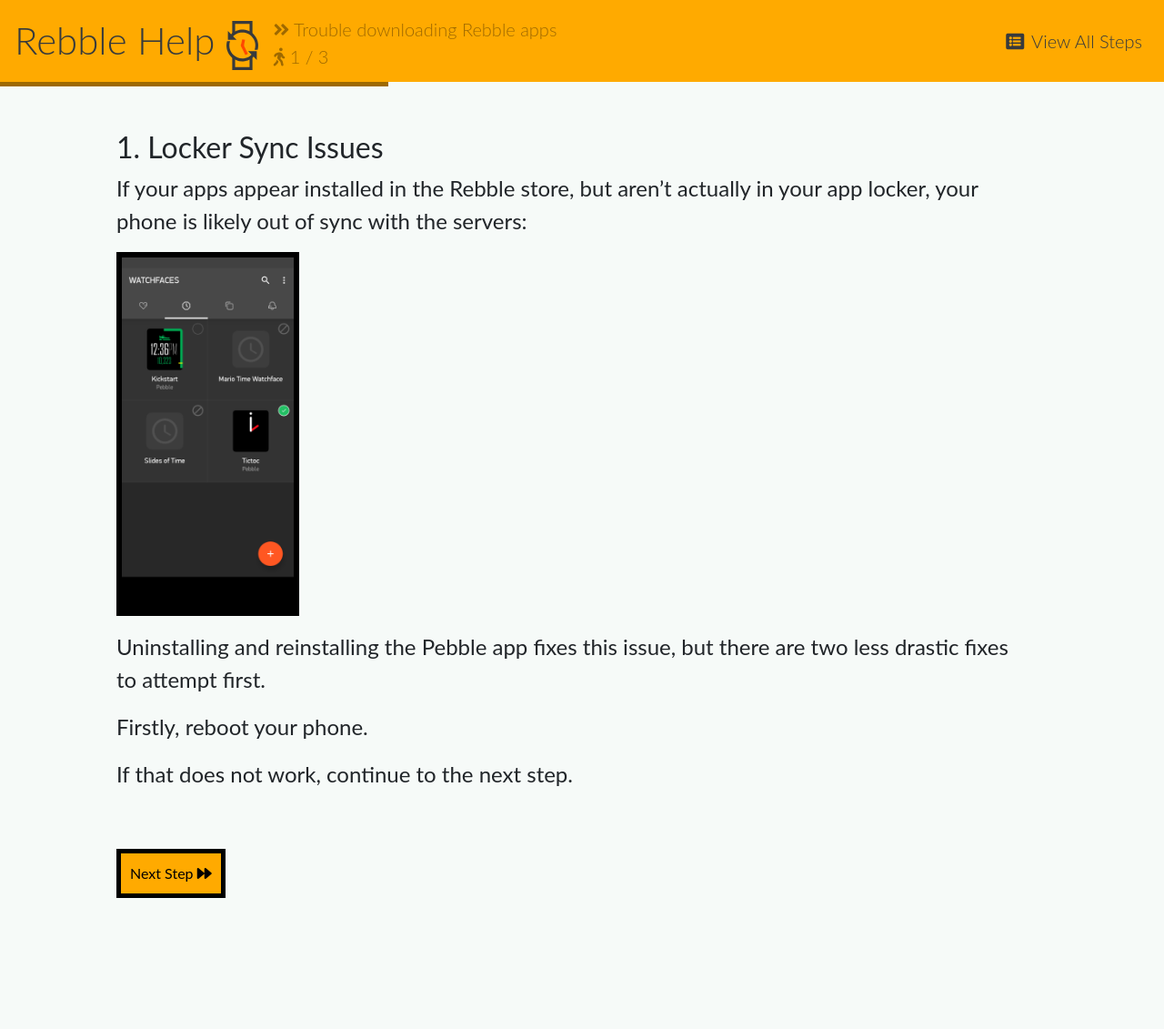
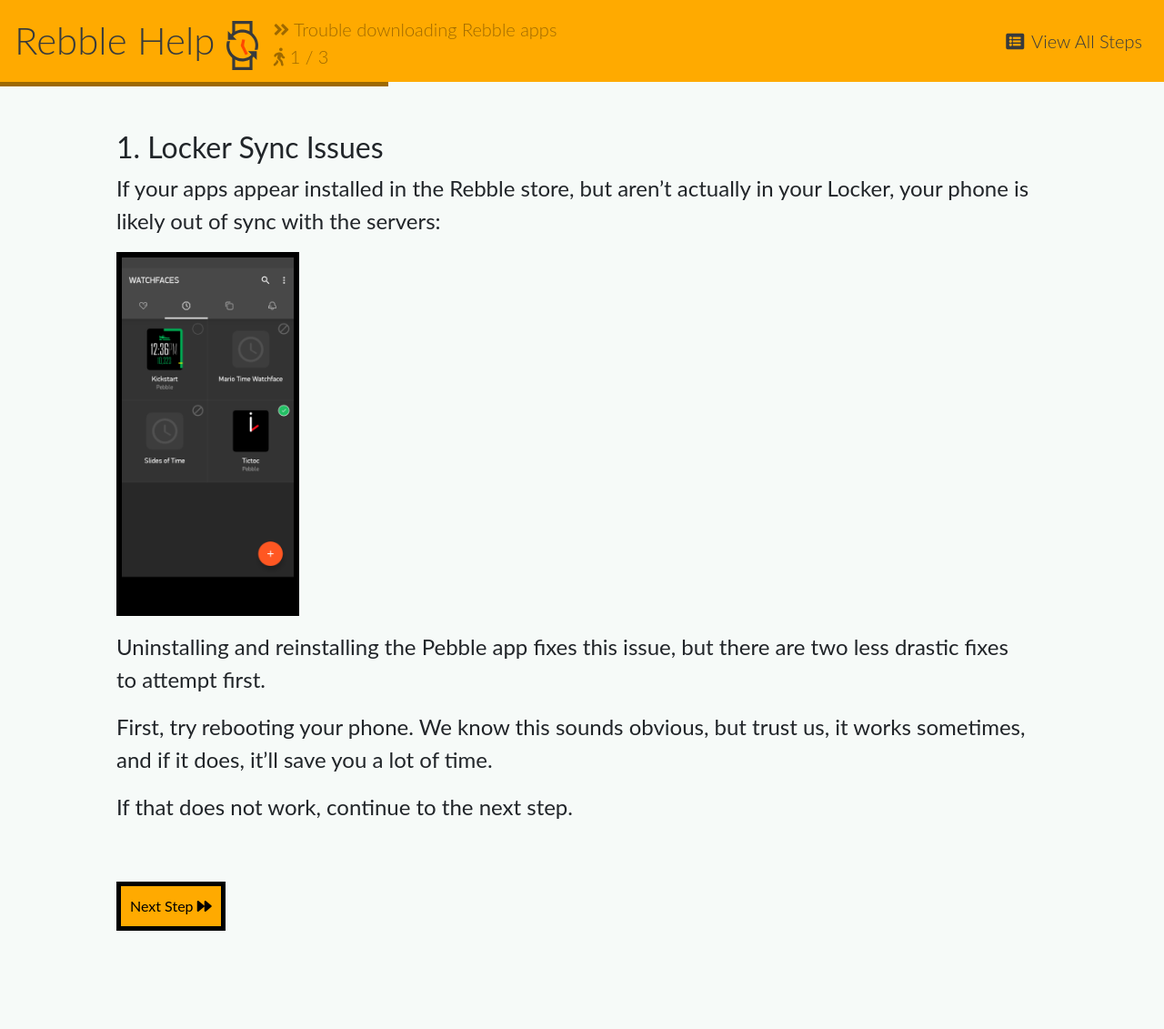
Before and after one commit to pebble-dev/rebble-help, a Jekyll site: the page built from _topic/lockerSync.md, in a window 1280 px wide. Shown: the whole page at 91% size. Built offline with Jekyll 4.4.1, drawn with Linux system fonts in a browser that asks for light colours; nearby versions of some CDN libraries; before the commit the page ends 1095 px from its top, so only the background shows below that.

Commit message:
Update lockerSync.md

```diff
--- a/_topic/lockerSync.md
+++ b/_topic/lockerSync.md
@@ -10,14 +10,14 @@ osSpecific: false
 
 # Locker Sync Issues
 
-If your apps appear installed in the Rebble store, but aren't actually in your app locker, your phone is likely out of sync with the servers:
+If your apps appear installed in the Rebble store, but aren't actually in your Locker, your phone is likely out of sync with the servers:
 
 ![](/images/lockersync/2.png)
 
 Uninstalling and reinstalling the Pebble app fixes this issue, but there are two less drastic fixes to attempt first.
 
 
-Firstly, reboot your phone.
+First, try rebooting your phone. We know this sounds obvious, but trust us, it works sometimes, and if it does, it'll save you a lot of time.
 
 If that does not work, continue to the next step.
 
```
Also changed, not shown: other parts of _topic/lockerSync.md (+2 -2 lines).
